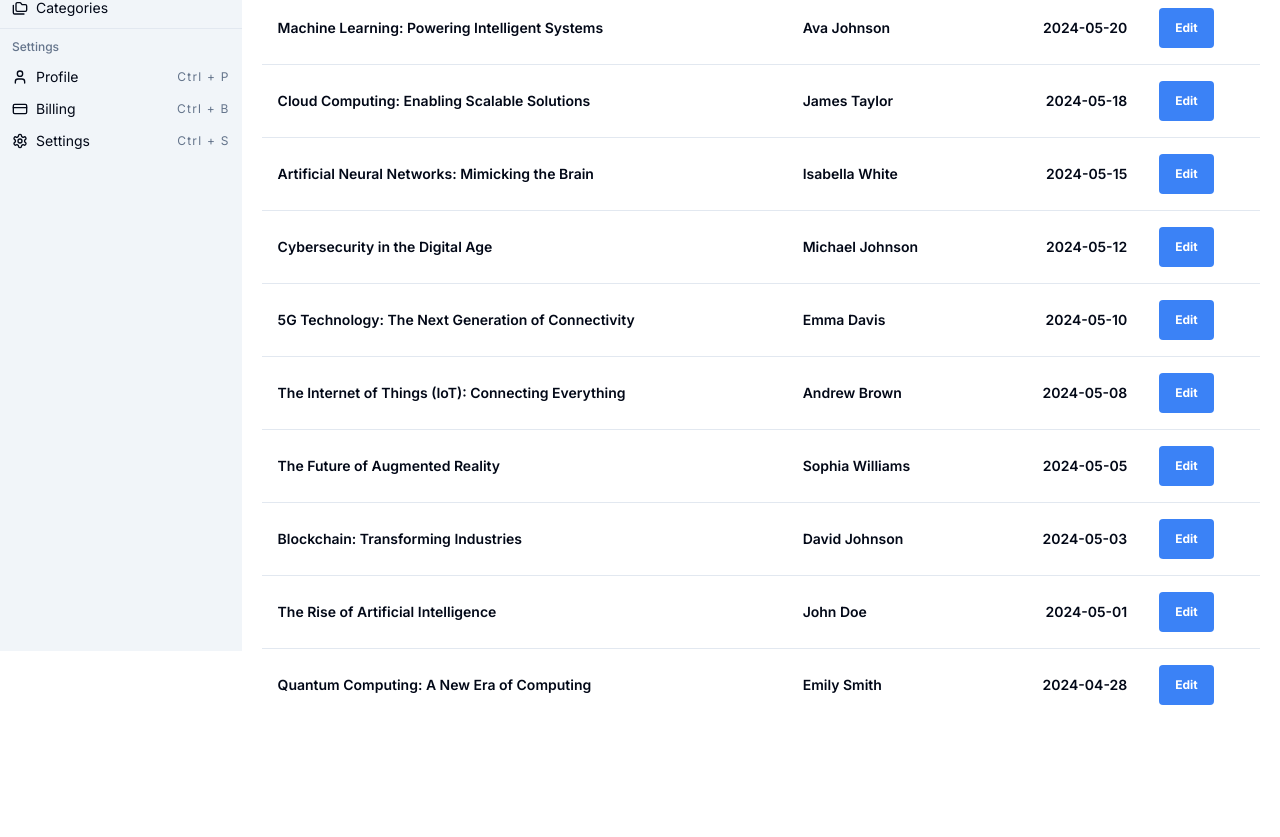
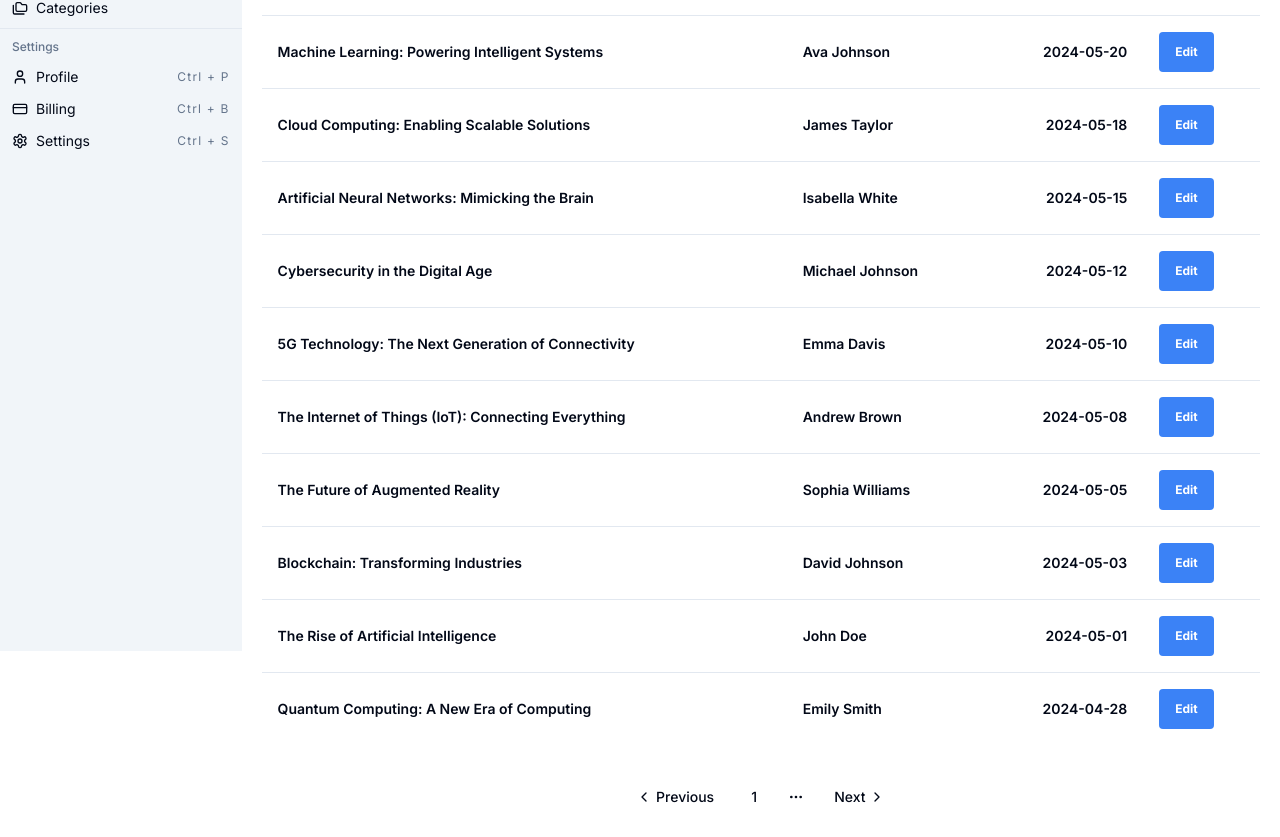
Before and after one commit to BMRicardas/admin-dashboard, a Next.js app: page /posts in a window 1280 px wide. Shown: the part 205-1042 px from the top of the page. Before the commit the page ends 978 px from the top, so only its background shows below. Built offline with nearby package versions, Linux system fonts and the light colour scheme.

Commit message:
add BackButton and PostsPagination components

```diff
--- a/app/(main)/posts/page.tsx
+++ b/app/(main)/posts/page.tsx
@@ -1,9 +1,13 @@
+import { BackButton } from "@/components/back-button";
+import { PostsPagination } from "@/components/posts/posts-pagination";
 import { PostsTable } from "@/components/posts/posts-table";
 
 export default function PostsPage() {
   return (
     <>
+      <BackButton text="Back to Dashboard" link="/" />
       <PostsTable />
+      <PostsPagination />
     </>
   );
 }
--- /dev/null
+++ b/components/back-button.tsx
@@ -0,0 +1,18 @@
+import { ArrowLeftCircle } from "lucide-react";
+import Link from "next/link";
+
+type Props = {
+  text: string;
+  link: string;
+};
+
+export function BackButton({ text, link }: Props) {
+  return (
+    <Link
+      href={link}
+      className="text-gray-500 hover:underline flex items-center gap-1 font-bold mb-5">
+      <ArrowLeftCircle size={18} />
+      {text}
+    </Link>
+  );
+}
--- /dev/null
+++ b/components/posts/posts-pagination.tsx
@@ -0,0 +1,30 @@
+import {
+  Pagination,
+  PaginationContent,
+  PaginationEllipsis,
+  PaginationItem,
+  PaginationLink,
+  PaginationNext,
+  PaginationPrevious,
+} from "@/components/ui/pagination";
+
+export function PostsPagination() {
+  return (
+    <Pagination>
+      <PaginationContent>
+        <PaginationItem>
+          <PaginationPrevious href="#" />
+        </PaginationItem>
+        <PaginationItem>
+          <PaginationLink href="#">1</PaginationLink>
+        </PaginationItem>
+        <PaginationItem>
+          <PaginationEllipsis />
+        </PaginationItem>
+        <PaginationItem>
+          <PaginationNext href="#" />
+        </PaginationItem>
+      </PaginationContent>
+    </Pagination>
+  );
+}
--- /dev/null
+++ b/components/ui/pagination.tsx
@@ -0,0 +1,117 @@
+import * as React from "react"
+import { ChevronLeft, ChevronRight, MoreHorizontal } from "lucide-react"
+
+import { cn } from "@/lib/utils"
+import { ButtonProps, buttonVariants } from "@/components/ui/button"
+
+const Pagination = ({ className, ...props }: React.ComponentProps<"nav">) => (
+  <nav
+    role="navigation"
+    aria-label="pagination"
+    className={cn("mx-auto flex w-full justify-center", className)}
+    {...props}
+  />
+)
+Pagination.displayName = "Pagination"
+
+const PaginationContent = React.forwardRef<
+  HTMLUListElement,
+  React.ComponentProps<"ul">
+>(({ className, ...props }, ref) => (
+  <ul
+    ref={ref}
+    className={cn("flex flex-row items-center gap-1", className)}
+    {...props}
+  />
+))
+PaginationContent.displayName = "PaginationContent"
+
+const PaginationItem = React.forwardRef<
+  HTMLLIElement,
+  React.ComponentProps<"li">
+>(({ className, ...props }, ref) => (
+  <li ref={ref} className={cn("", className)} {...props} />
+))
+PaginationItem.displayName = "PaginationItem"
+
+type PaginationLinkProps = {
+  isActive?: boolean
+} & Pick<ButtonProps, "size"> &
+  React.ComponentProps<"a">
+
+const PaginationLink = ({
+  className,
+  isActive,
+  size = "icon",
+  ...props
+}: PaginationLinkProps) => (
+  <a
+    aria-current={isActive ? "page" : undefined}
+    className={cn(
+      buttonVariants({
+        variant: isActive ? "outline" : "ghost",
+        size,
+      }),
+      className
+    )}
+    {...props}
+  />
+)
+PaginationLink.displayName = "PaginationLink"
+
+const PaginationPrevious = ({
+  className,
+  ...props
+}: React.ComponentProps<typeof PaginationLink>) => (
+  <PaginationLink
+    aria-label="Go to previous page"
+    size="default"
+    className={cn("gap-1 pl-2.5", className)}
+    {...props}
+  >
+    <ChevronLeft className="h-4 w-4" />
+    <span>Previous</span>
+  </PaginationLink>
+)
+PaginationPrevious.displayName = "PaginationPrevious"
+
+const PaginationNext = ({
+  className,
+  ...props
+}: React.ComponentProps<typeof PaginationLink>) => (
+  <PaginationLink
+    aria-label="Go to next page"
+    size="default"
+    className={cn("gap-1 pr-2.5", className)}
+    {...props}
+  >
+    <span>Next</span>
+    <ChevronRight className="h-4 w-4" />
+  </PaginationLink>
+)
+PaginationNext.displayName = "PaginationNext"
+
+const PaginationEllipsis = ({
+  className,
+  ...props
+}: React.ComponentProps<"span">) => (
+  <span
+    aria-hidden
+    className={cn("flex h-9 w-9 items-center justify-center", className)}
+    {...props}
+  >
+    <MoreHorizontal className="h-4 w-4" />
+    <span className="sr-only">More pages</span>
+  </span>
+)
+PaginationEllipsis.displayName = "PaginationEllipsis"
+
+export {
+  Pagination,
+  PaginationContent,
+  PaginationEllipsis,
+  PaginationItem,
+  PaginationLink,
+  PaginationNext,
+  PaginationPrevious,
+}
```
